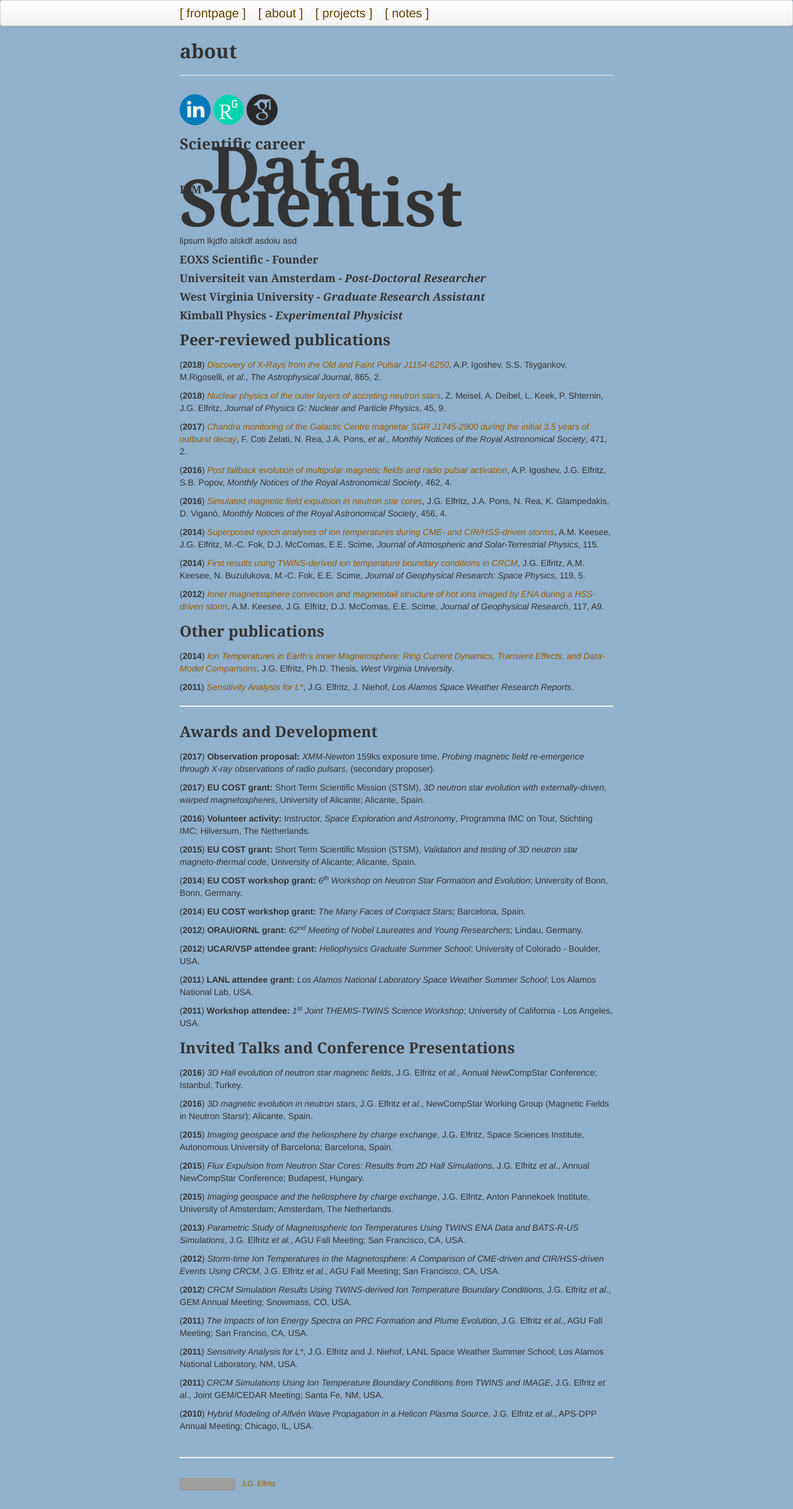
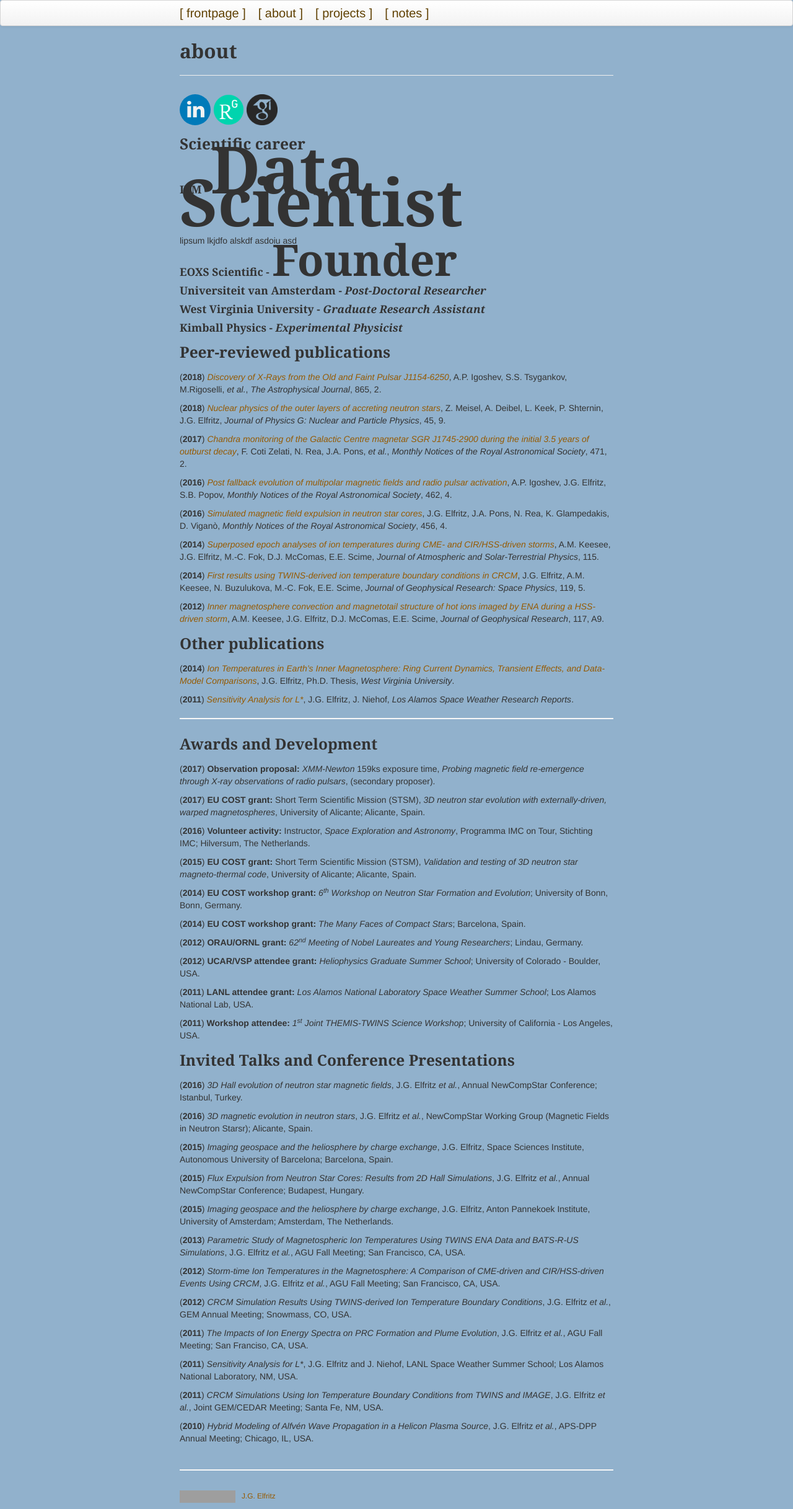
Before and after one commit to justinelfritz/justinelfritz.github.io, a Jekyll site: the page built from pages/about.md, in a window 1280 px wide. Shown: the whole page at 62% size. Built offline with Jekyll 4.4.1, drawn with Linux system fonts in a browser that asks for light colours; grey boxes are pictures that could not be loaded.

Commit message:
formatting updates in About

```diff
--- a/pages/about.md
+++ b/pages/about.md
@@ -8,10 +8,10 @@ description: general synopsis and motivation
 
 ### Scientific career
 
-#### **IBM** - <span style="font-size:6em; font-style=italics">Data Scientist</span>
+#### **IBM** - <span style="font-size:6em; font-style:italics">Data Scientist</span>
 lipsum lkjdfo alskdf asdoiu asd
 
-#### **EOXS Scientific** - <span style="font-size=4em; font-style=italics">Founder</span>
+#### **EOXS Scientific** - <span style="font-size:4em; font-style:italics">Founder</span>
 
 #### **Universiteit van Amsterdam** - *Post-Doctoral Researcher*
 
```
